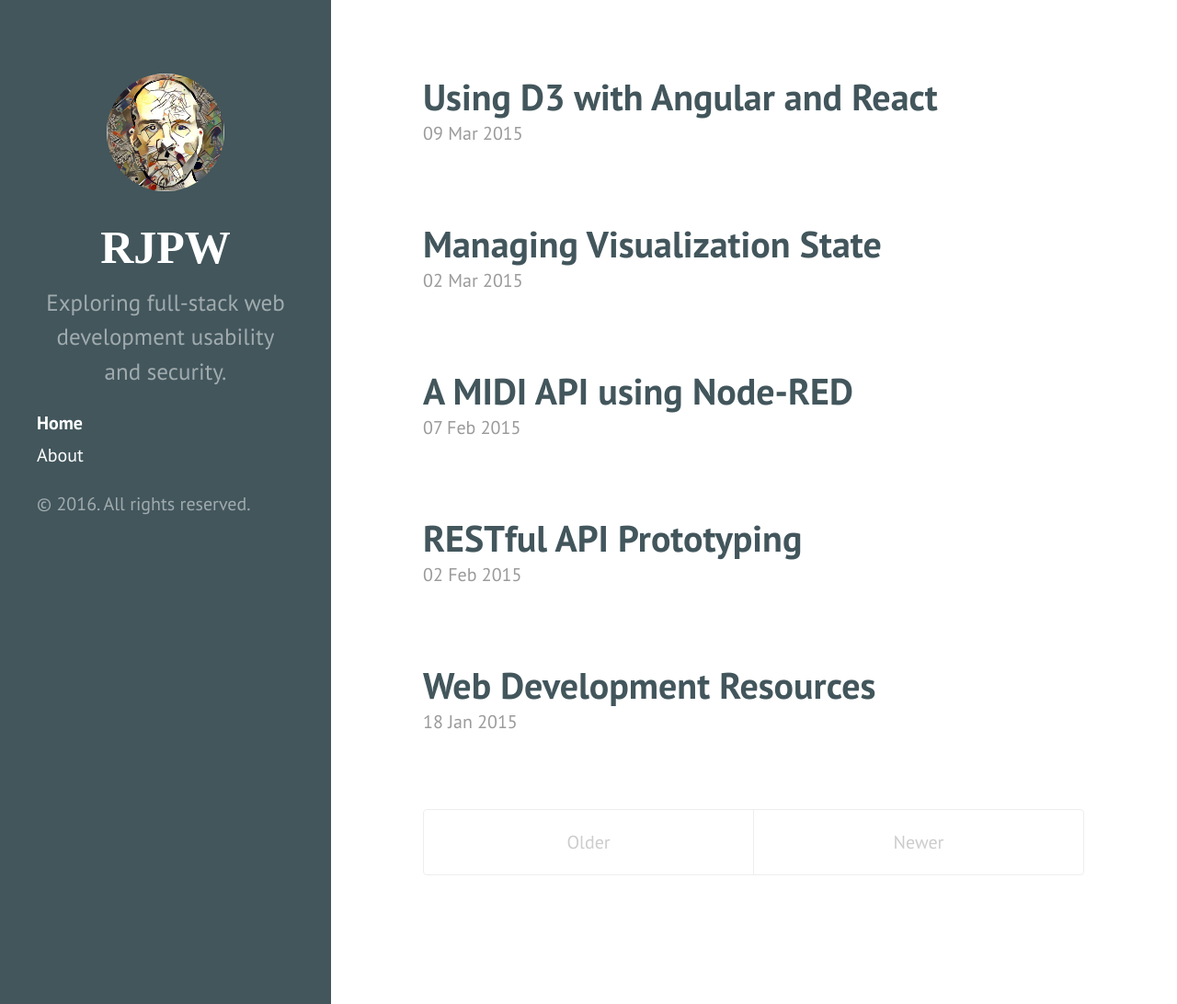
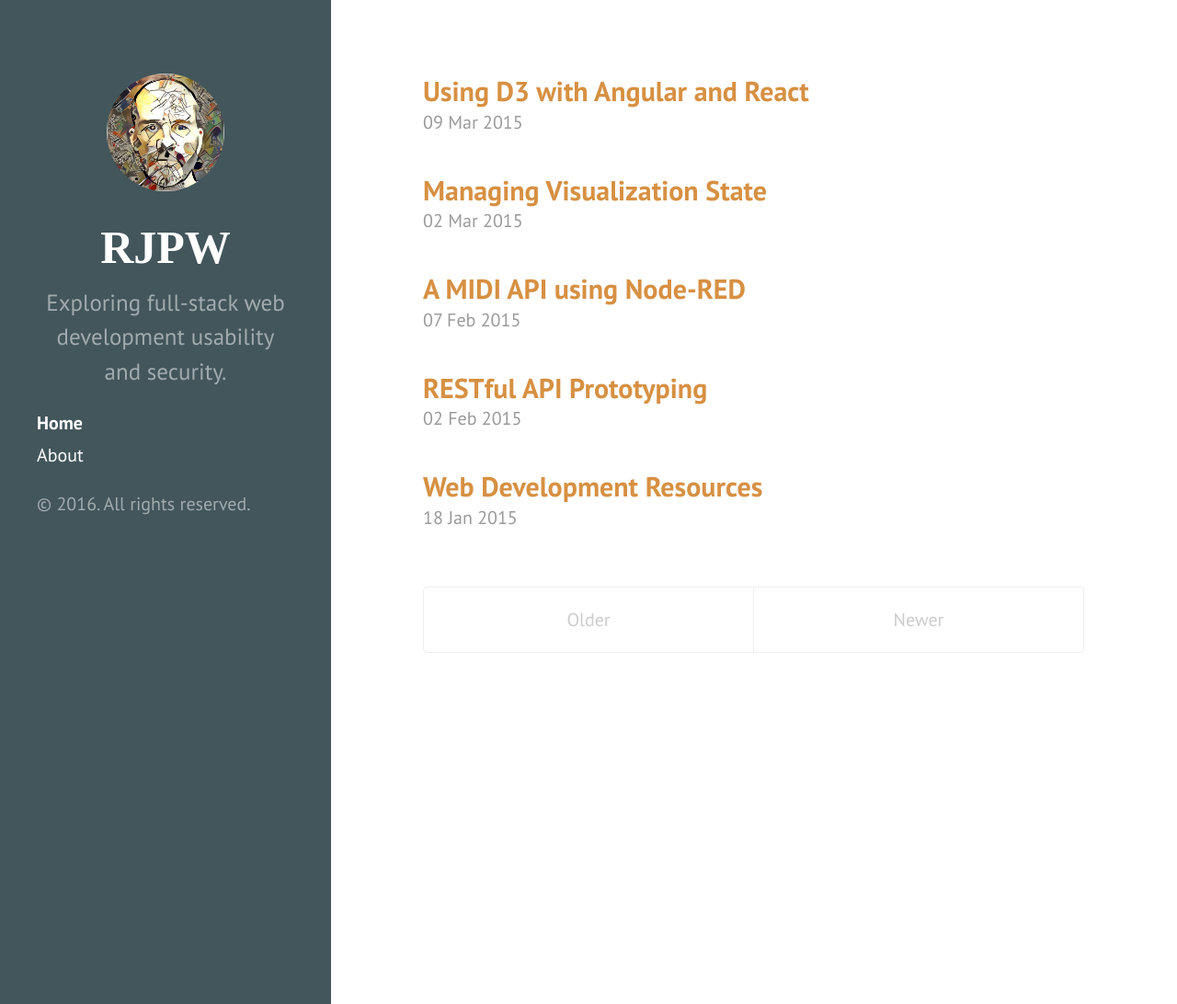
Before and after one commit to rjpw/rjpw.github.io, a Jekyll site: the page built from index.html, in a window 1280 px wide and 1092 px high. Shown: the whole window at 92% size. Built offline with Jekyll 4.4.1, drawn with Linux system fonts in a browser that asks for light colours; some web fonts are replaced; the list of posts is cut into pages by our own code.

Commit message:
Formatting for visibility

```diff
--- a/index.html
+++ b/index.html
@@ -6,11 +6,11 @@ title: Home
 <div class="posts">
   {% for post in paginator.posts %}
   <div class="post">
-    <h1 class="post-title">
+    <h2 class="post-title">
       <a href="{{ post.url }}">
         {{ post.title }}
       </a>
-    </h1>
+    </h2>
 
     <span class="post-date">{{ post.date | date_to_string }}</span>
 
--- a/public/css/hyde.css
+++ b/public/css/hyde.css
@@ -189,7 +189,7 @@ a.sidebar-nav-item:focus {
 }
 .theme-base-rjpw .content a,
 .theme-base-rjpw .related-posts li a:hover {
-  color: #42565c;
+  color: #d79042;
 }
 
 /* Red */
--- a/public/css/poole.css
+++ b/public/css/poole.css
@@ -181,9 +181,6 @@ pre code {
 figure.highlight {
   margin-left: 0px;
   margin-right: 0px;
-  .pre {
-    padding: 0;
-  }
 }
 /* Pygments via Rouge */
 .highlight {
@@ -362,7 +359,7 @@ tbody tr:nth-child(odd) th {
 
 .page,
 .post {
-  margin-bottom: 4em;
+  margin-bottom: 2em;
 }
 
 /* Blog post or page title */
```
Also changed, not shown: _posts/2015-2-7-MIDI-API.md (+5 -4 lines).
